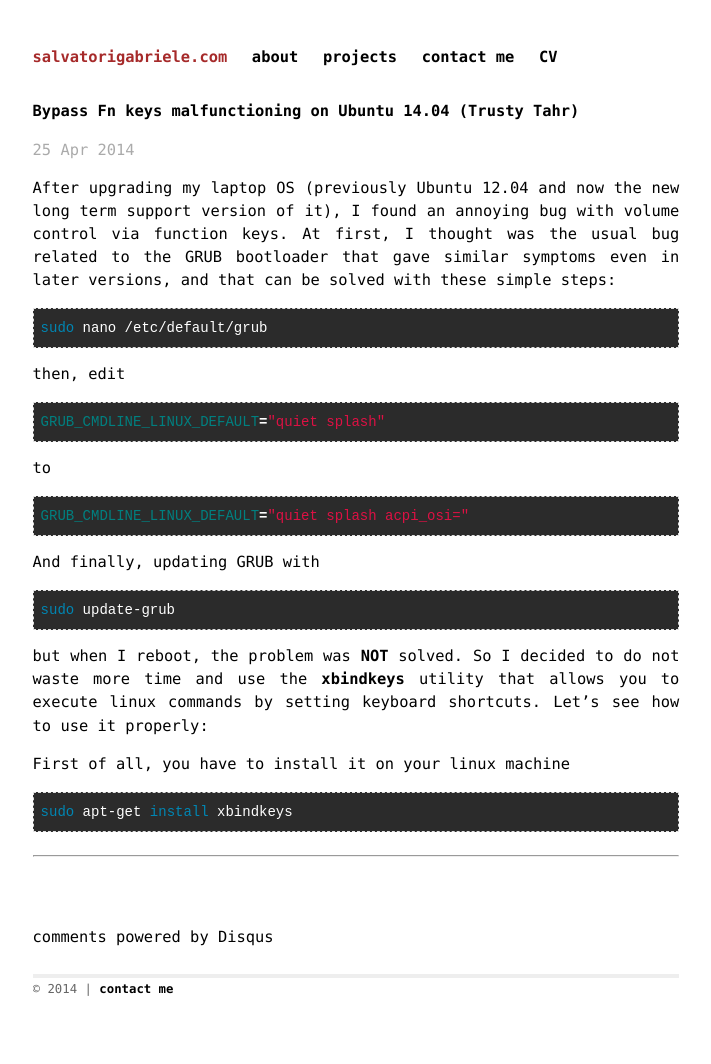
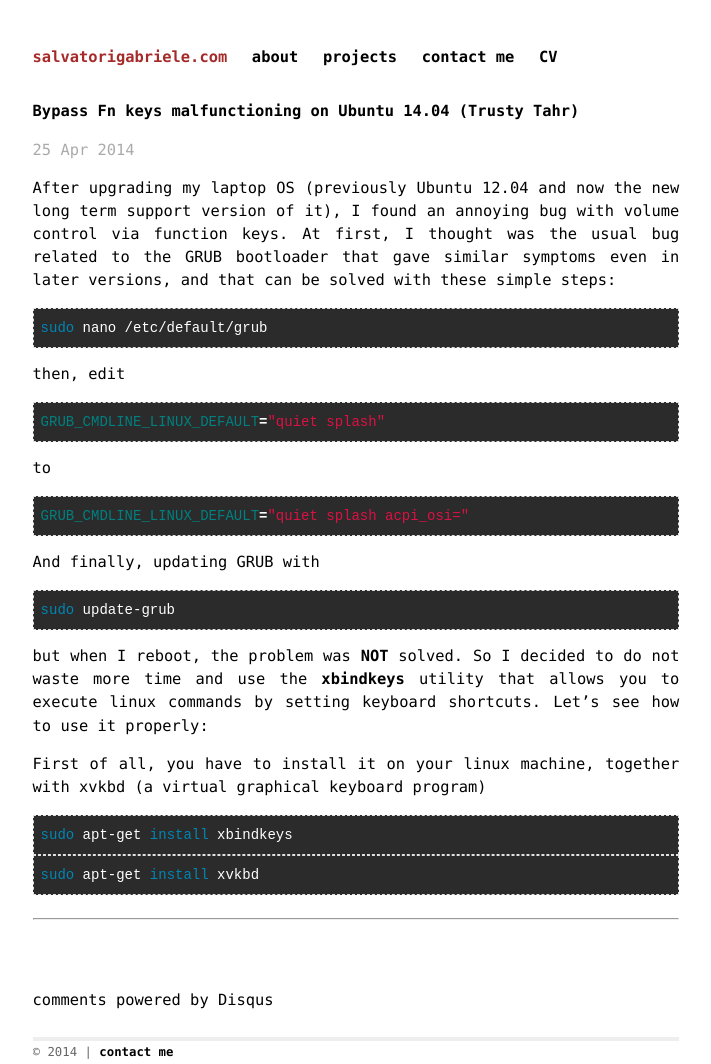
Before and after one commit to gsalvatori/salvatorigabriele.com, a Jekyll site: the page built from _posts/2014-04-25-Bypass-Fn-keys-malfunctioning-on-Ubuntu-Trusty-Tahr.markdown, in a window 1280 px wide. Shown: the whole page, without its empty margins (284-995 px from the left). Built offline with Jekyll 4.4.1, drawn with Linux system fonts in a browser that asks for light colours; Markdown is read by kramdown in place of the engine named in the settings; comment, search, counter and statistics services are not loaded; before the commit the page ends 1001 px from its top, so only the background shows below that.

Commit message:
Update 2014-04-25-Bypass-Fn-keys-malfunctioning-on-Ubuntu-Trusty-Tahr.markdown

```diff
--- a/_posts/2014-04-25-Bypass-Fn-keys-malfunctioning-on-Ubuntu-Trusty-Tahr.markdown
+++ b/_posts/2014-04-25-Bypass-Fn-keys-malfunctioning-on-Ubuntu-Trusty-Tahr.markdown
@@ -31,8 +31,12 @@ sudo update-grub
 
 but when I reboot, the problem was <b>NOT</b> solved. So I decided to do not waste more time and use the <a href="http://www.nongnu.org/xbindkeys/xbindkeys.html"><b>xbindkeys</b></a> utility that allows you to execute linux commands by setting keyboard shortcuts. Let's see how to use it properly:
 
-First of all, you have to install it on your linux machine
+First of all, you have to install it on your linux machine, together with xvkbd (a virtual graphical keyboard program)
 
 {% highlight bash %}
 sudo apt-get install xbindkeys
 {% endhighlight %}
+
+{% highlight bash %}
+sudo apt-get install xvkbd
+{% endhighlight %}
```
